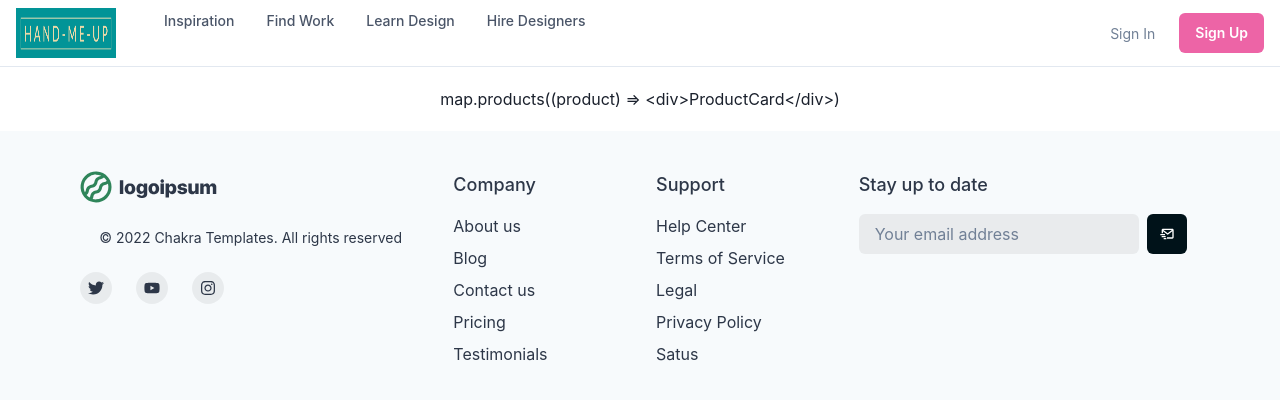
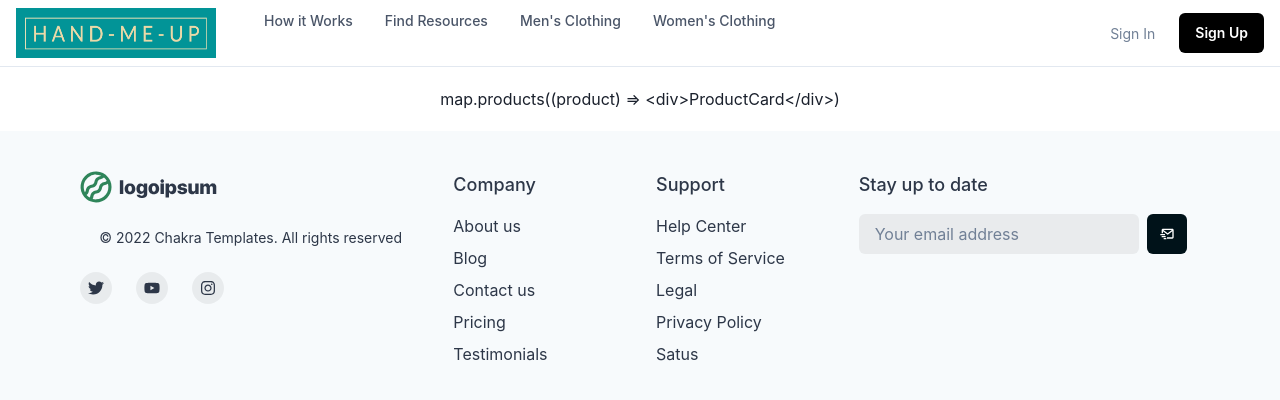
Before and after one commit to olivelliott/hand-me-up, a React (Create React App) app in the folder client/: page / in a window 1280 px wide. Shown: the top 400 px of the page. Built offline with nearby package versions, Linux system fonts and the light colour scheme.

Commit message:
fixed logo, colors, and customization

```diff
--- a/client/src/components/Header.js
+++ b/client/src/components/Header.js
@@ -62,7 +62,7 @@ export default function WithSubnavigation() {
             color={useColorModeValue('gray.800', 'white')}
           >
             <img
-              style={{ width: '100px', height: '50px' }}
+              style={{ width: '200px', height: '50px' }}
               src={headerLogo}
               alt="hand me up logo"
             />
@@ -93,10 +93,10 @@ export default function WithSubnavigation() {
             fontSize={'sm'}
             fontWeight={600}
             color={'white'}
-            bg={'pink.400'}
+            bg={'black'}
             href={'#'}
             _hover={{
-              bg: 'pink.300',
+              bg: '#0A9396',
             }}
           >
             Sign Up
@@ -168,13 +168,13 @@ const DesktopSubNav = ({ label, href, subLabel }: NavItem) => {
       display={'block'}
       p={2}
       rounded={'md'}
-      _hover={{ bg: useColorModeValue('pink.50', 'gray.900') }}
+      _hover={{ bg: useColorModeValue('#94d2bd', 'gray.900') }}
     >
       <Stack direction={'row'} align={'center'}>
         <Box>
           <Text
             transition={'all .3s ease'}
-            _groupHover={{ color: 'pink.400' }}
+            _groupHover={{ color: '#001219' }}
             fontWeight={500}
           >
             {label}
@@ -190,7 +190,7 @@ const DesktopSubNav = ({ label, href, subLabel }: NavItem) => {
           align={'center'}
           flex={1}
         >
-          <Icon color={'pink.400'} w={5} h={5} as={ChevronRightIcon} />
+          <Icon color={'#001219'} w={5} h={5} as={ChevronRightIcon} />
         </Flex>
       </Stack>
     </Link>
@@ -273,41 +273,41 @@ interface NavItem {
 
 const NAV_ITEMS: Array<NavItem> = [
   {
-    label: 'Inspiration',
+    label: 'How it Works',
     children: [
       {
-        label: 'Explore Design Work',
-        subLabel: 'Trending Design to inspire you',
+        label: 'Organizations and Charities',
+        subLabel: 'See who we work with',
         href: '#',
       },
       {
-        label: 'New & Noteworthy',
-        subLabel: 'Up-and-coming Designers',
+        label: 'How Can I Help?',
+        subLabel: 'Learn more',
         href: '#',
       },
     ],
   },
   {
-    label: 'Find Work',
+    label: 'Find Resources',
     children: [
       {
-        label: 'Job Board',
-        subLabel: 'Find your dream design job',
+        label: 'Career services',
+        subLabel: 'Connect with our career consultants',
         href: '#',
       },
       {
-        label: 'Freelance Projects',
-        subLabel: 'An exclusive list for contract work',
+        label: 'Beyond clothing',
+        subLabel: 'Find more help',
         href: '#',
       },
     ],
   },
   {
-    label: 'Learn Design',
+    label: "Men's Clothing",
     href: '#',
   },
   {
-    label: 'Hire Designers',
+    label: "Women's Clothing",
     href: '#',
   },
 ]
```
